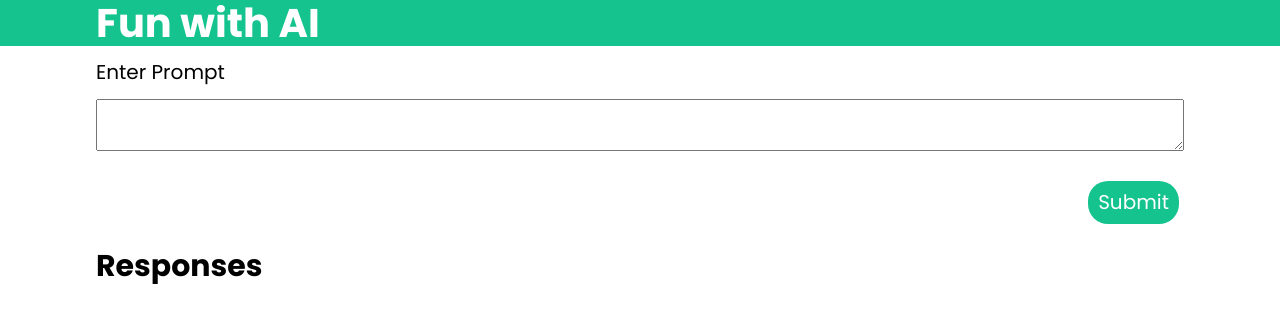
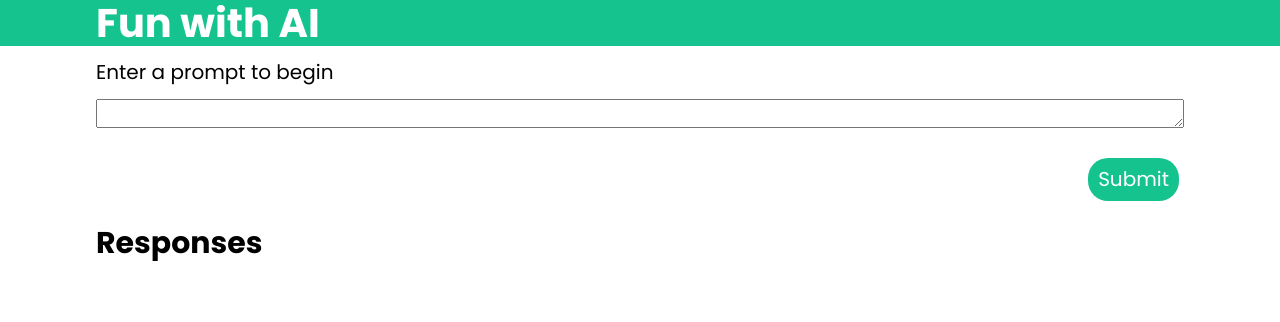
Before and after one commit to irashid1/open-ai, a React (Create React App) app: page / in a window 1280 px wide. Shown: the top 322 px of the page. Built offline with nearby package versions, Linux system fonts and the light colour scheme.

Commit message:
changed the label for prompt

```diff
--- a/src/App.js
+++ b/src/App.js
@@ -3,6 +3,7 @@ import './styles/App.scss';
 
 function App() {
 
+  // states for prompt, response, key, flag and the object with all of the above info
   const [userPrompt, setUserPrompt] = useState("");
   const [userResponse, setUserResponse] = useState("");
   const [userInput, setUserInput] = useState("");
@@ -10,22 +11,27 @@ function App() {
   const [flag, setFlag] = useState(false);
   const [allPromptResponse, setAllPromptResponse] = useState([]);
 
+  // a function that handles submit
   const handleSubmit = (e) => {
     e.preventDefault();
     setUserPrompt(userInput);
   }
 
+  // a function that handles change
   const handleChange = (e) => {
     setUserInput(e.target.value);
   }
 
+
   useEffect(() => {
+    // if flag is true then a new object is created with prompt, response and key
     if (flag === true) {
       const newObj = {
         prompt: userPrompt,
         response: userResponse,
         key: userKey,
       };
+      // using spread operator, sets the array with all prompts and response to itself plus all values in the new object
       setAllPromptResponse([newObj, ...allPromptResponse]);
       setFlag(false);
     }
@@ -42,12 +48,13 @@ function App() {
       presence_penalty: 0.0,
     };
 
-
+    // if there is a input by the user then fetches data from the API
     if (userPrompt) {
       fetch("https://api.openai.com/v1/engines/text-curie-001/completions", {
         method: "POST",
         headers: {
           "Content-Type": "application/json",
+          // accessing the secret key from the env file
           Authorization: `Bearer ${process.env.REACT_APP_OPENAI_API_KEY
             }`,
         },
@@ -62,6 +69,7 @@ function App() {
           }
         })
         .then((jsondata) => {
+          // if the fetch is successfull we set the state for userResponse, userKey and flag
           setUserResponse(jsondata.choices[0].text);
           setUserKey(jsondata.created);
           setFlag(true);
@@ -85,8 +93,8 @@ function App() {
       <main>
         <div className="wrapper">
           <form action="" onSubmit={handleSubmit}>
-            <label htmlFor="prompt">Enter Prompt</label>
-            <textarea name="prompt" id="prompt" cols="100" rows="2" onChange={handleChange}></textarea>
+            <label htmlFor="prompt">Enter a prompt to begin</label>
+            <textarea name="prompt" id="prompt" cols="100" rows="1" onChange={handleChange}></textarea>
 
             <div className="button-container">
               <button className="submit-prompt-button" type="submit" >Submit</button>
@@ -97,6 +105,7 @@ function App() {
             <h2>Responses</h2>
             <div className="word-container">
 
+            {/* mapping the allPromptResponse array */}
             {allPromptResponse.map((prop) => {
               return (
                 <div className="response-container" key={prop.key}>
```
